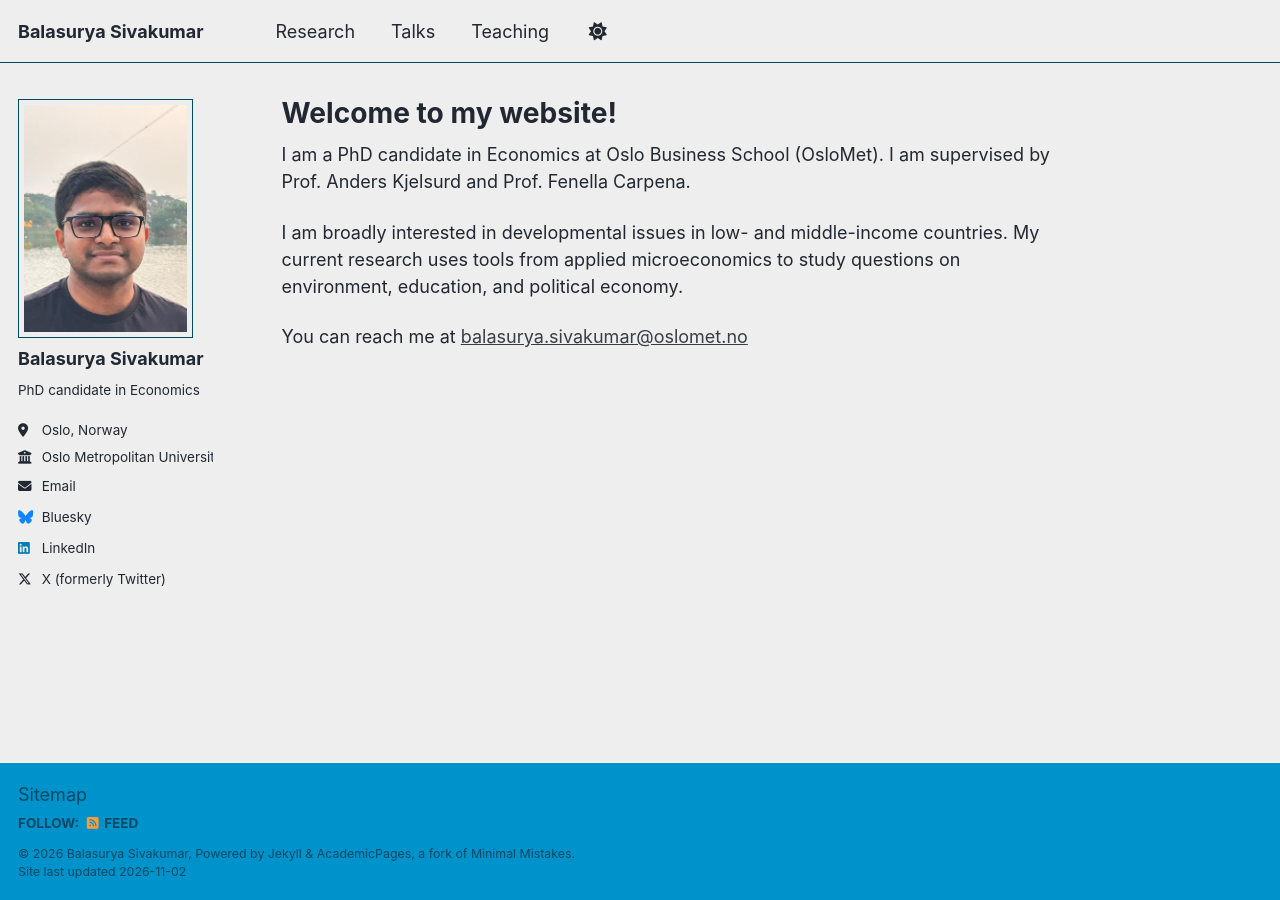
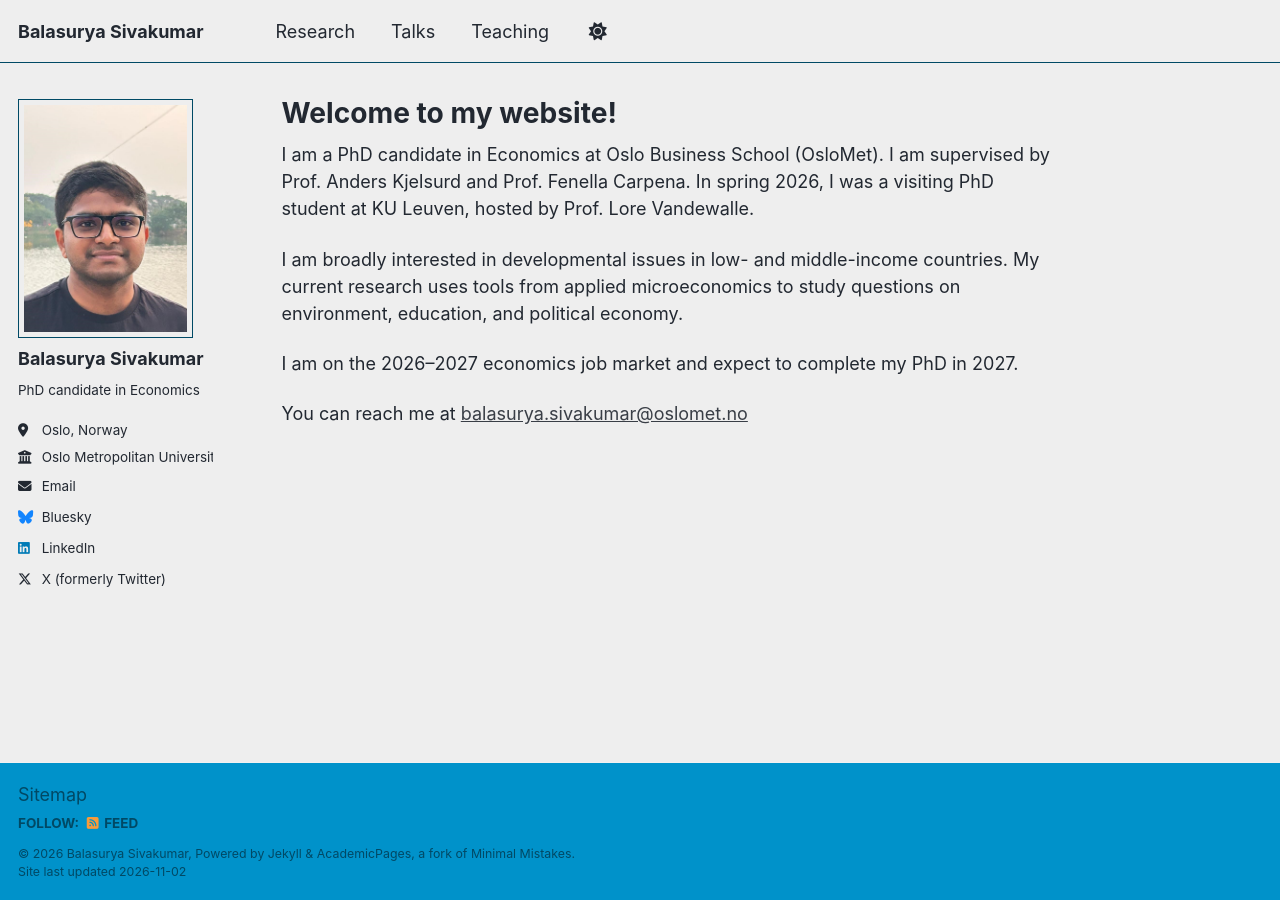
Before and after one commit to BalasuryaSivakumar/balasuryasivakumar.github.io, a Jekyll site: the page built from _pages/about.md, in a window 1280 px wide. Built offline with Jekyll 4.4.1, drawn with Linux system fonts in a browser that asks for light colours; a script that is not in the unit is left out.

Commit message:
Update about.md

```diff
--- a/_pages/about.md
+++ b/_pages/about.md
@@ -6,8 +6,10 @@ redirect_from:
   - /about/
   - /about.html
 ---
-I am a PhD candidate in Economics at Oslo Business School (OsloMet). I am supervised by Prof. Anders Kjelsurd and Prof. Fenella Carpena.
+I am a PhD candidate in Economics at Oslo Business School (OsloMet). I am supervised by Prof. Anders Kjelsurd and Prof. Fenella Carpena. In spring 2026, I was a visiting PhD student at KU Leuven, hosted by Prof. Lore Vandewalle.
 
 I am broadly interested in developmental issues in low- and middle-income countries. My current research uses tools from applied microeconomics to study questions on environment, education, and political economy.
 
+I am on the 2026–2027 economics job market and expect to complete my PhD in 2027.
+
 You can reach me at <balasurya.sivakumar@oslomet.no>
```
